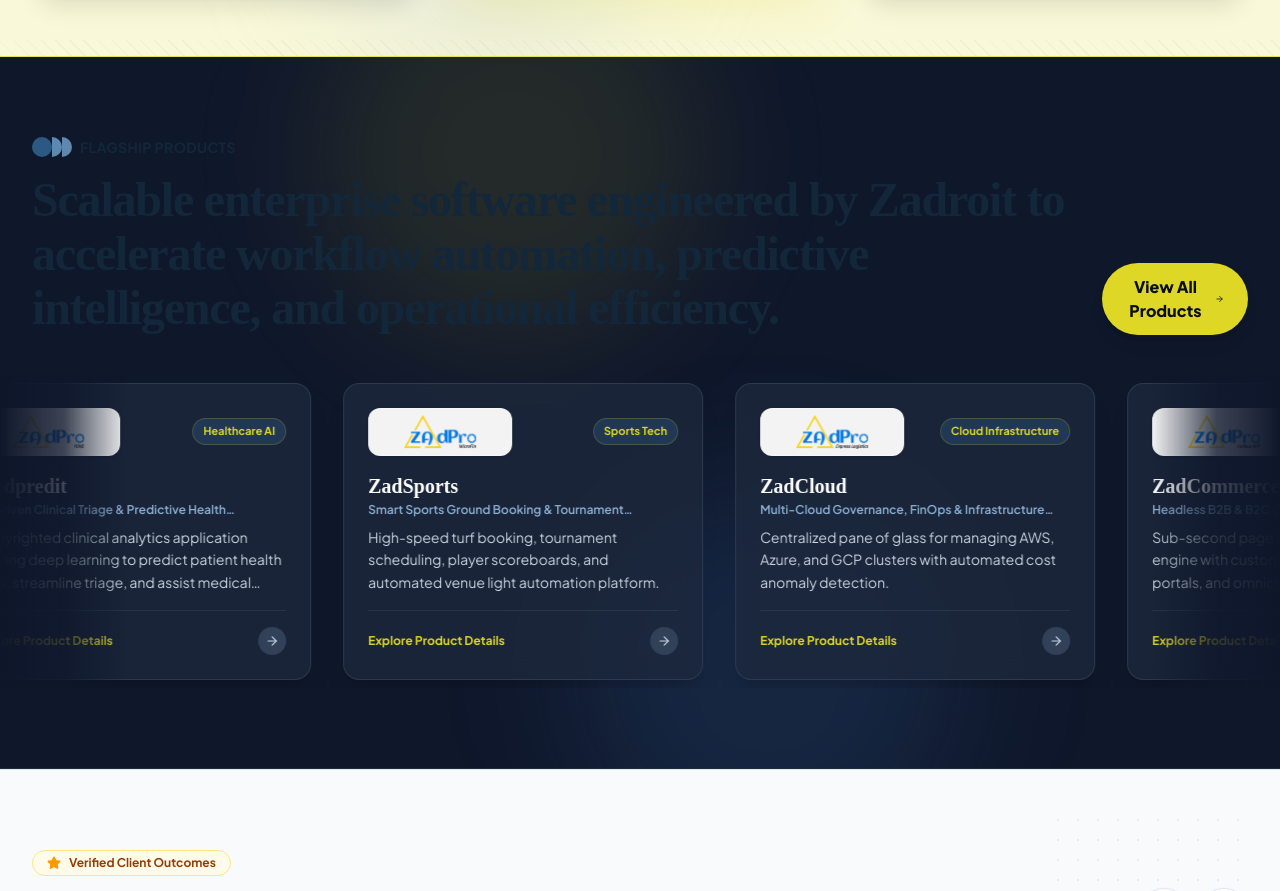
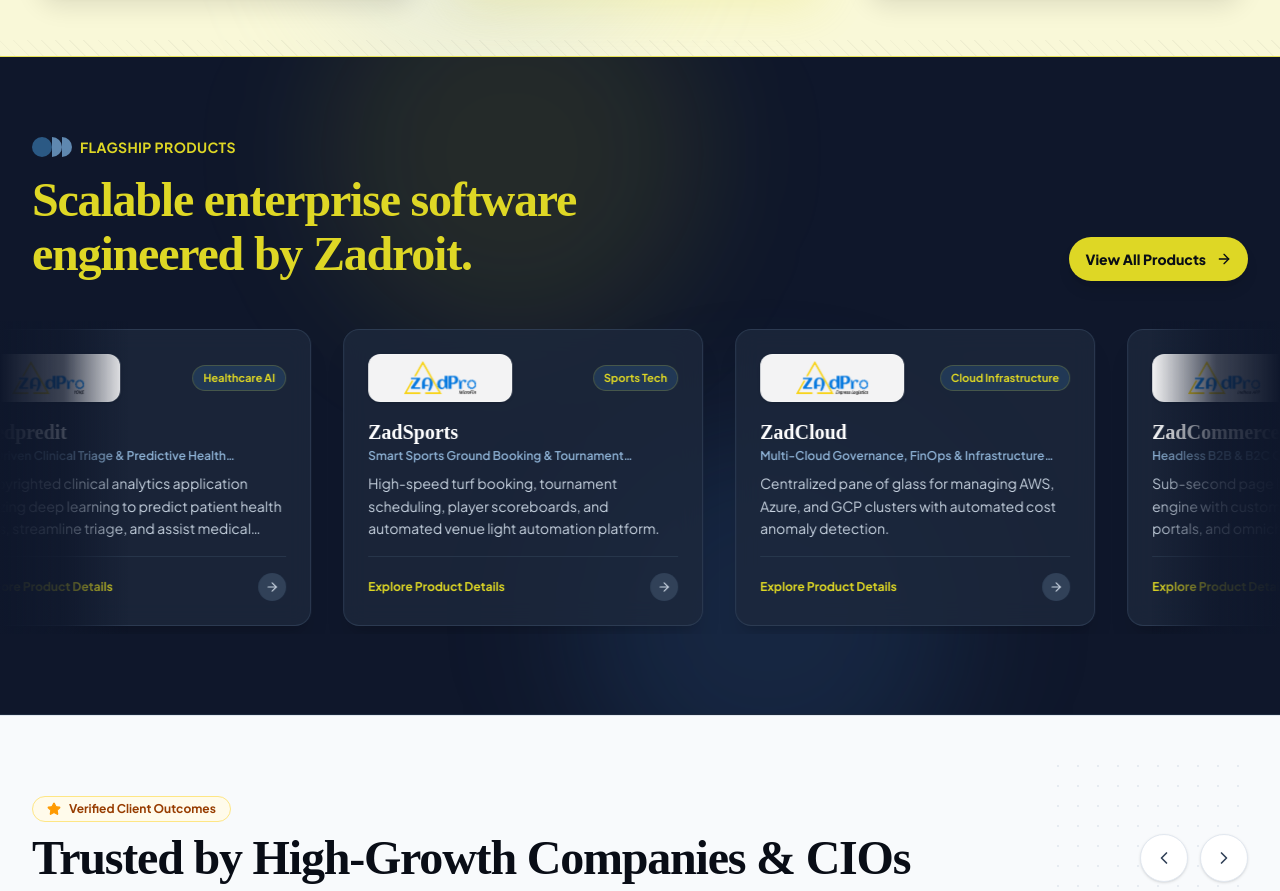
Before and after one commit to ZADPRO/zadroit-websiteV2, a React (Vite) app: page / in a window 1280 px wide. Shown: the part 2340-3231 px from the top of the page. Built offline with nearby package versions, Linux system fonts and the light colour scheme; a web font is replaced by a local one.

Commit message:
feat: update DemoRequestModal and HomePage UI with new color scheme and styling improvements

```diff
--- a/src/components/modals/DemoRequestModal.tsx
+++ b/src/components/modals/DemoRequestModal.tsx
@@ -2,7 +2,7 @@
 import { useApp } from '../../context/AppContext';
 import type { Product } from '../../types';
 import { productsData } from '../../data/websiteData';
-import { X, Sparkles, Building, Mail, User, Phone, Send, ShieldCheck } from 'lucide-react';
+import { X, Sparkles, Building, Mail, User, Phone, Send } from 'lucide-react';
 
 interface DemoRequestModalProps {
   product?: Product;
@@ -99,7 +99,7 @@
             Live Guided Walkthrough
           </div>
           <h3 className="text-2xl sm:text-3xl font-black text-[#090D16] font-heading">
-            Schedule a Demo for <span className="text-[#133A27]">{selectedProduct.name}</span>
+            Schedule a Demo for <span className="text-[#ded725]">{selectedProduct.name}</span>
           </h3>
           <p className="text-xs sm:text-sm text-slate-600 mt-1">
             Experience real-time workflows, test feature modules, and ask direct technical questions to our engineering architects.
@@ -117,14 +117,14 @@
                 onClick={() => setSelectedProductId(p.id)}
                 className={`px-3 py-2.5 rounded-xl text-xs font-semibold text-left transition-all border cursor-pointer ${
                   selectedProductId === p.id
-                    ? 'bg-[#133A27] text-white border-[#133A27] shadow-sm'
+                    ? 'bg-[#ded725] text-[#1B3853] border-[#ded725] shadow-sm'
                     : 'bg-slate-50 border-slate-200 text-slate-700 hover:bg-slate-100 hover:text-slate-900'
                 }`}
               >
                 <div className="font-bold">{p.name}</div>
                 <div
                   className={`text-[10px] truncate ${
-                    selectedProductId === p.id ? 'text-slate-200' : 'text-slate-500'
+                    selectedProductId === p.id ? 'text-[#32679a]' : 'text-slate-500'
                   }`}
                 >
                   {p.category}
@@ -250,21 +250,21 @@
 
           <div className="pt-3 border-t border-slate-100 flex flex-col sm:flex-row items-center justify-between gap-3">
             <div className="flex items-center gap-1.5 text-xs text-slate-500 font-medium">
-              <ShieldCheck className="w-4 h-4 text-emerald-600 shrink-0" />
-              <span>Includes 30-day sandbox trial credentials</span>
+              {/* <ShieldCheck className="w-4 h-4 text-emerald-600 shrink-0" />
+              <span>Includes 30-day sandbox trial credentials</span> */}
             </div>
             <button
               type="submit"
               disabled={isSubmitting}
-              className="w-full sm:w-auto px-6 py-2.5 rounded-full bg-[#133A27] hover:bg-[#0c2619] text-white font-bold text-sm shadow-md hover:shadow-lg transition-all flex items-center justify-center gap-2 cursor-pointer disabled:opacity-60"
+              className="w-full sm:w-auto px-6 py-2.5 rounded-full bg-[#ded725] hover:bg-[#d3cc11] text-[#1B3853] font-bold text-sm shadow-md hover:shadow-lg transition-all flex items-center justify-center gap-2 cursor-pointer disabled:opacity-60"
             >
               {isSubmitting ? (
                 <span>Scheduling Walkthrough...</span>
               ) : (
                 <>
-                  <Sparkles className="w-4 h-4 text-[#ded725]" />
-                  <span>Confirm Live Demo</span>
-                  <Send className="w-3.5 h-3.5" />
+                  <Sparkles className="w-4 h-4 text-[#1B3853]" />
+                  <span className="text-[#1B3853]">Confirm Live Demo</span>
+                  <Send className="w-3.5 h-3.5 text-[#1B3853]"  />
                 </>
               )}
             </button>
--- a/src/pages/HomePage.tsx
+++ b/src/pages/HomePage.tsx
@@ -411,22 +411,21 @@
                   {/* Second half circle */}
                   <div className="w-2.5 h-5 bg-[#5F88B0] rounded-r-full" />
                 </div>
-                <span className="text-xs sm:text-sm font-bold text-[#13273B] tracking-wide uppercase">
+                <span className="text-xs sm:text-sm font-bold text-[#ded725] tracking-wide uppercase">
                   Flagship Products
                 </span>
               </div>
 
               {/* Main Display Headline */}
-              <h2 className="text-3xl sm:text-4xl lg:text-5xl font-black text-[#13273B] font-heading tracking-tight leading-[1.12]">
-                Scalable enterprise software engineered by Zadroit to accelerate
-                workflow automation, predictive intelligence, and operational
-                efficiency.
+              <h2 className="text-3xl sm:text-4xl lg:text-5xl font-black text-[#ded725] font-heading tracking-tight leading-[1.12]">
+                Scalable enterprise software <br/>
+                 engineered by Zadroit.
               </h2>
             </div>
             <div>
               <button
                 onClick={() => navigate("products")}
-                className="px-6 py-3 rounded-full bg-[#ded725] hover:bg-[#d3cc11] text-[#090D16] font-extrabold text-sm sm:text-base shadow-lg transition-all duration-300 flex items-center gap-2.5 group cursor-pointer"
+                className="px-4 py-3 rounded-full bg-[#ded725] hover:bg-[#d3cc11] text-[#090D16] font-extrabold text-12px sm:text-sm shadow-lg transition-all duration-300 flex items-center gap-2.5 group cursor-pointer"
               >
                 <span>View All Products</span>
                 <ArrowRight className="w-4 h-4 text-[#090D16] group-hover:translate-x-1.5 transition-transform duration-300" />
```
